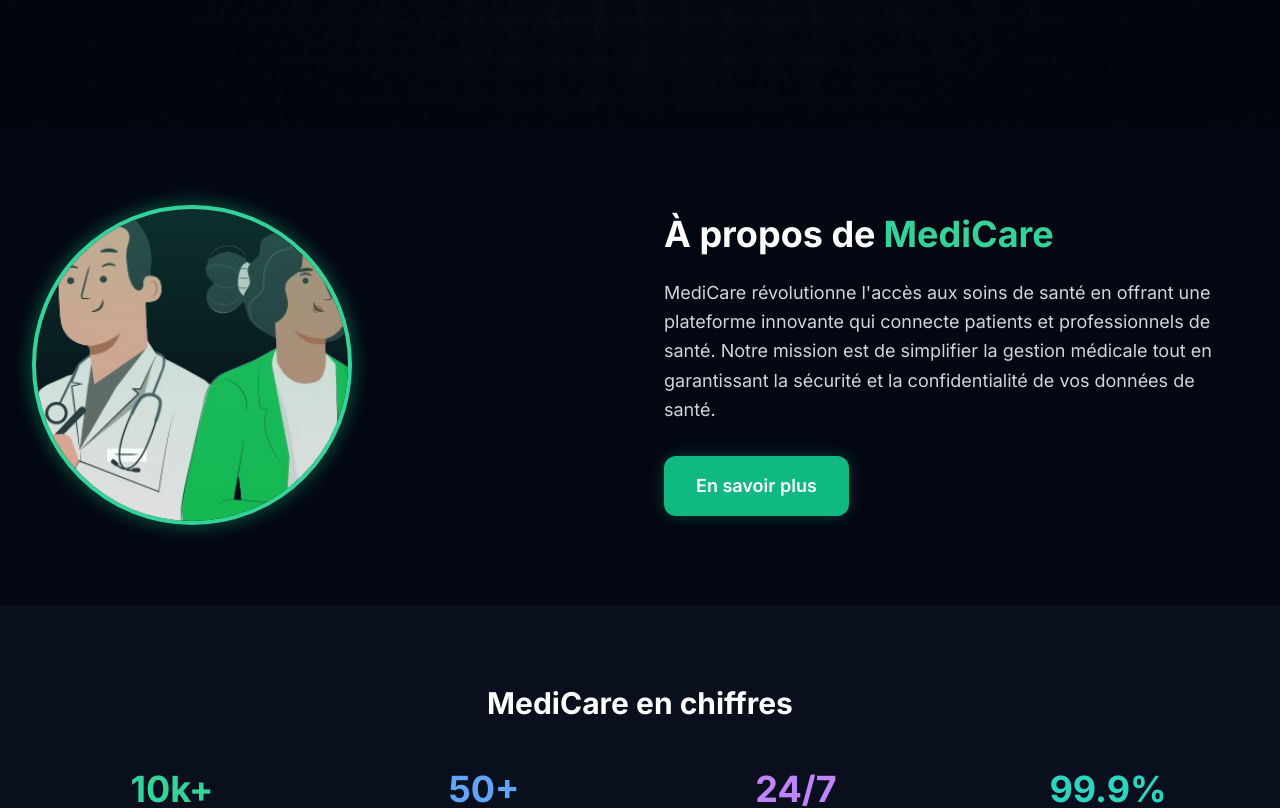
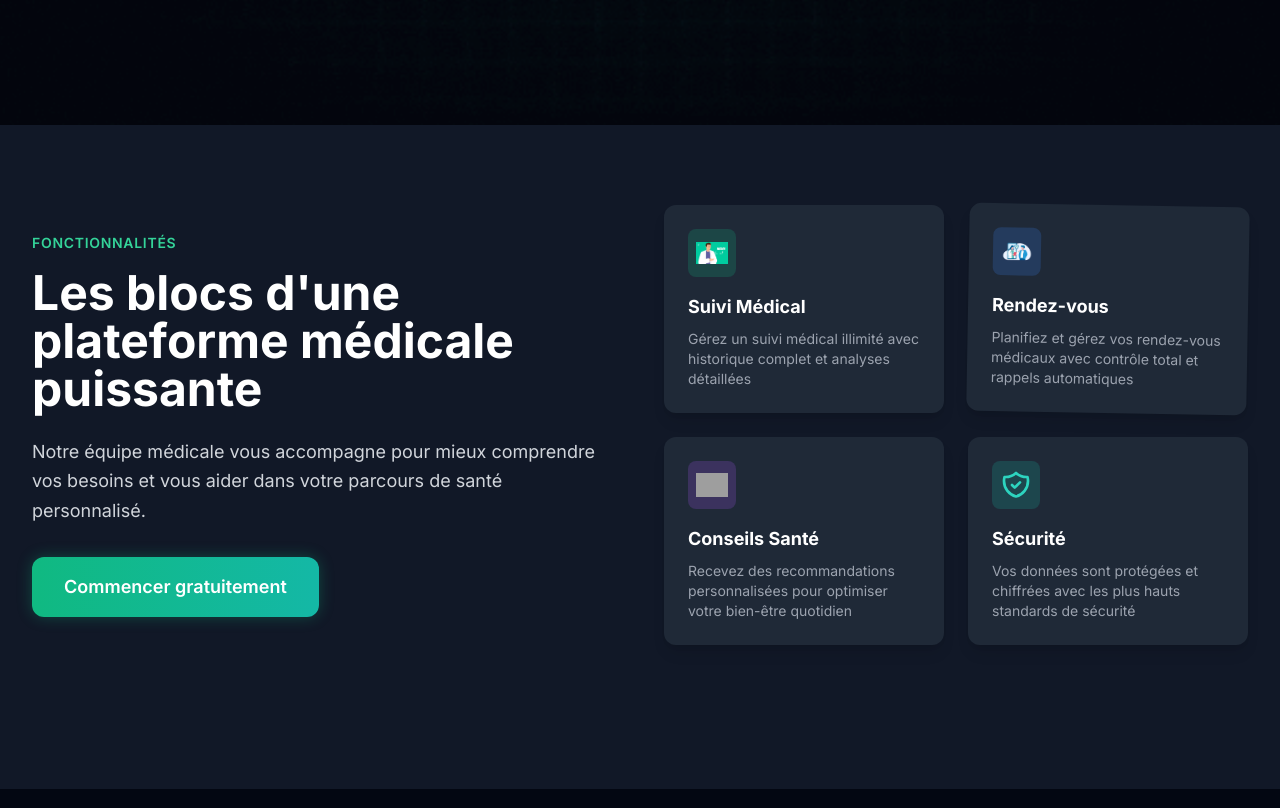
Before and after one commit to SaamNoLimits/HealthCare, a Next.js app: page / in a window 1280 px wide. Shown: the part 740-1548 px from the top of the page. Built offline with nearby package versions, Linux system fonts and the light colour scheme; grey boxes are pictures that could not be loaded.

Commit message:
Add features section with 2x2 grid layout using suivi.gif, rendez.png, conseils.gif and security card

```diff
--- a/app/page.tsx
+++ b/app/page.tsx
@@ -51,7 +51,95 @@ export default function MediCarePage() {
                 </div>
             </div>
 
+            {/* Features Section */}
+            <div className="bg-gray-900 py-20">
+                <div className="container-custom">
+                    <div className="grid grid-cols-1 lg:grid-cols-2 gap-12 items-center mb-16">
+                        {/* Left Section - Text */}
+                        <div className="text-center lg:text-left">
+                            <h3 className="text-sm font-semibold text-emerald-400 uppercase tracking-wider mb-4">
+                                Fonctionnalités
+                            </h3>
+                            <h2 className="text-4xl md:text-5xl font-bold text-white mb-6">
+                                Les blocs d'une plateforme médicale puissante
+                            </h2>
+                            <p className="text-gray-300 text-lg mb-8 leading-relaxed">
+                                Notre équipe médicale vous accompagne pour mieux comprendre vos besoins et vous aider dans votre parcours de santé personnalisé.
+                            </p>
+                            <Link href="/accueil" className="inline-block bg-gradient-to-r from-emerald-500 to-teal-500 hover:from-emerald-600 hover:to-teal-600 text-white px-8 py-4 rounded-xl font-semibold text-lg shadow-[0_0_15px_rgba(16,185,129,0.3)] hover:shadow-[0_0_25px_rgba(16,185,129,0.5)] transition-all duration-300">
+                                Commencer gratuitement
+                            </Link>
+                        </div>
 
+                        {/* Right Section - Feature Cards Grid */}
+                        <div className="grid grid-cols-2 gap-6">
+                            {/* Top Left - Suivi */}
+                            <div className="bg-gray-800 rounded-xl p-6 hover:scale-105 transition-transform duration-300 shadow-lg">
+                                <div className="w-12 h-12 bg-emerald-500/20 rounded-lg flex items-center justify-center mb-4">
+                                    <Image
+                                        src="/suivi.gif"
+                                        alt="Suivi Médical"
+                                        width={32}
+                                        height={32}
+                                        className="object-contain"
+                                    />
+                                </div>
+                                <h3 className="text-white font-bold text-lg mb-2">Suivi Médical</h3>
+                                <p className="text-gray-400 text-sm">
+                                    Gérez un suivi médical illimité avec historique complet et analyses détaillées
+                                </p>
+                            </div>
+
+                            {/* Top Right - Rendez-vous */}
+                            <div className="bg-gray-800 rounded-xl p-6 hover:scale-105 transition-transform duration-300 shadow-lg transform rotate-1">
+                                <div className="w-12 h-12 bg-blue-500/20 rounded-lg flex items-center justify-center mb-4">
+                                    <Image
+                                        src="/rendez.png"
+                                        alt="Rendez-vous"
+                                        width={32}
+                                        height={32}
+                                        className="object-contain"
+                                    />
+                                </div>
+                                <h3 className="text-white font-bold text-lg mb-2">Rendez-vous</h3>
+                                <p className="text-gray-400 text-sm">
+                                    Planifiez et gérez vos rendez-vous médicaux avec contrôle total et rappels automatiques
+                                </p>
+                            </div>
+
+                            {/* Bottom Left - Conseils */}
+                            <div className="bg-gray-800 rounded-xl p-6 hover:scale-105 transition-transform duration-300 shadow-lg">
+                                <div className="w-12 h-12 bg-purple-500/20 rounded-lg flex items-center justify-center mb-4">
+                                    <Image
+                                        src="/conseils.gif"
+                                        alt="Conseils Santé"
+                                        width={32}
+                                        height={32}
+                                        className="object-contain"
+                                    />
+                                </div>
+                                <h3 className="text-white font-bold text-lg mb-2">Conseils Santé</h3>
+                                <p className="text-gray-400 text-sm">
+                                    Recevez des recommandations personnalisées pour optimiser votre bien-être quotidien
+                                </p>
+                            </div>
+
+                            {/* Bottom Right - Security */}
+                            <div className="bg-gray-800 rounded-xl p-6 hover:scale-105 transition-transform duration-300 shadow-lg">
+                                <div className="w-12 h-12 bg-teal-500/20 rounded-lg flex items-center justify-center mb-4">
+                                    <svg className="w-8 h-8 text-teal-400" fill="none" stroke="currentColor" viewBox="0 0 24 24">
+                                        <path strokeLinecap="round" strokeLinejoin="round" strokeWidth={2} d="M9 12l2 2 4-4m5.618-4.016A11.955 11.955 0 0112 2.944a11.955 11.955 0 01-8.618 3.04A12.02 12.02 0 003 9c0 5.591 3.824 10.29 9 11.622 5.176-1.332 9-6.03 9-11.622 0-1.042-.133-2.052-.382-3.016z" />
+                                    </svg>
+                                </div>
+                                <h3 className="text-white font-bold text-lg mb-2">Sécurité</h3>
+                                <p className="text-gray-400 text-sm">
+                                    Vos données sont protégées et chiffrées avec les plus hauts standards de sécurité
+                                </p>
+                            </div>
+                        </div>
+                    </div>
+                </div>
+            </div>
 
             {/* About Section */}
             <div className="bg-gray-950 py-20">
```
